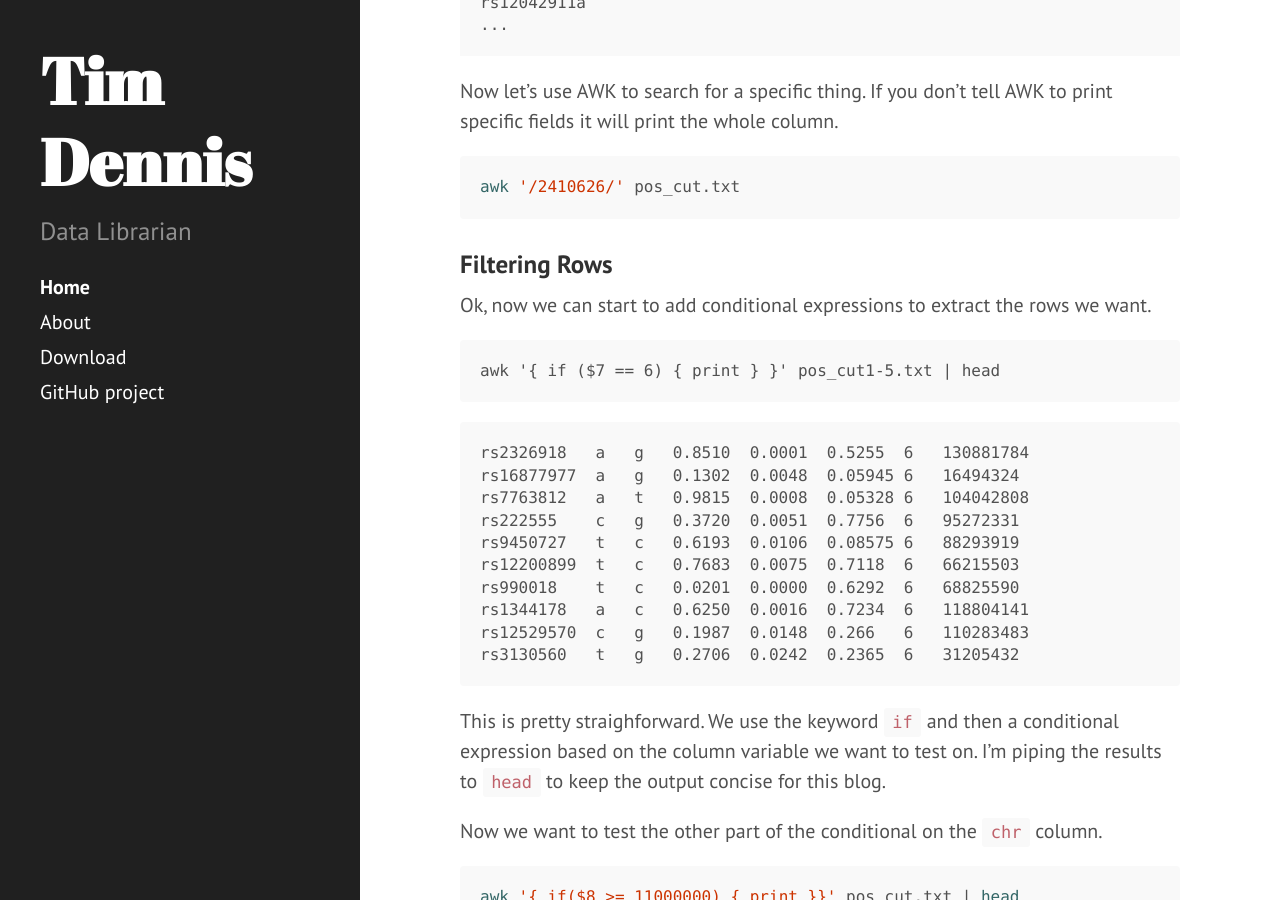
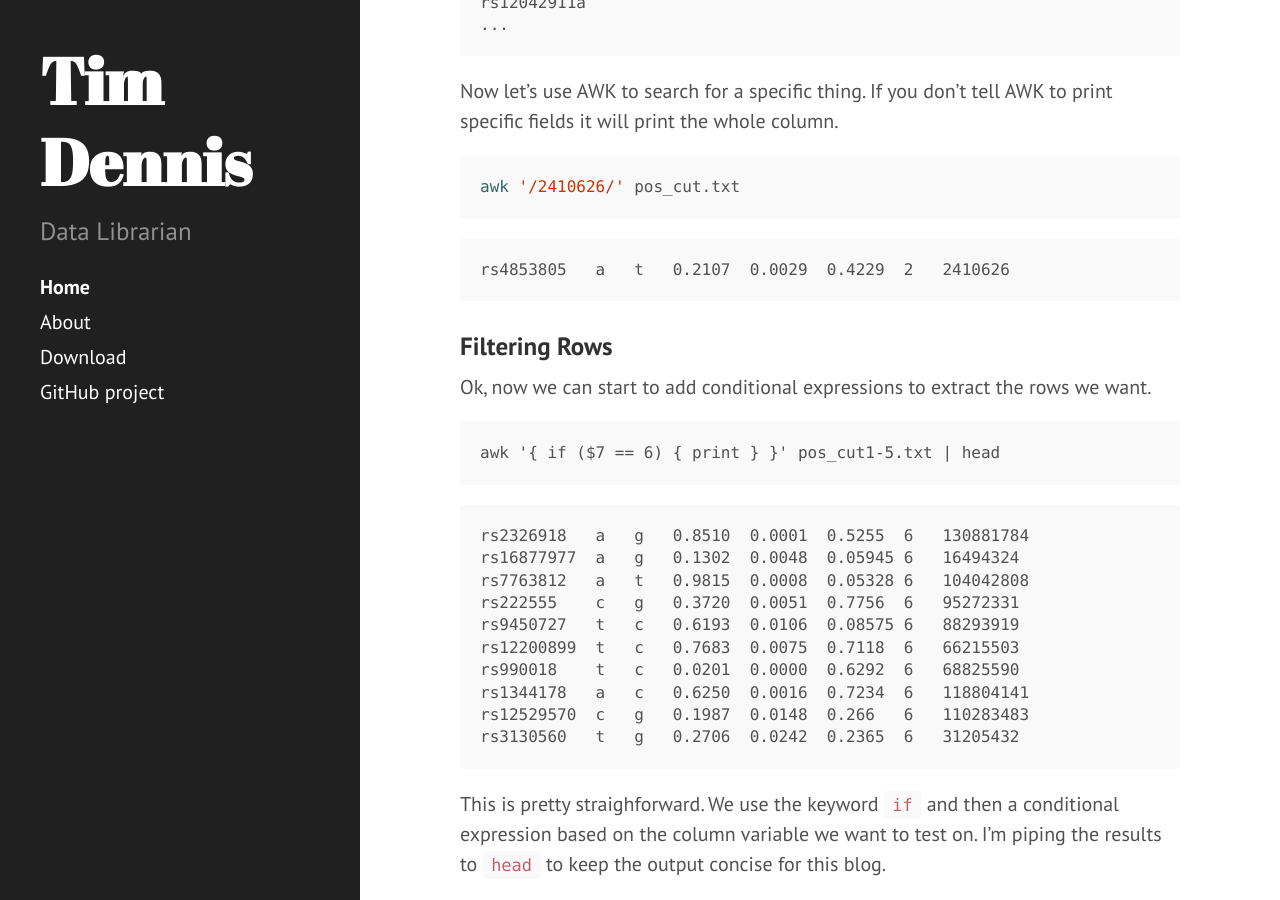
Before and after one commit to jt14den/jt14den.github.io, a Jekyll site: the page built from index.html, in a window 1280 px wide and 900 px high, scrolled down 1683 px. Built offline with Jekyll 4.4.1, drawn with Linux system fonts in a browser that asks for light colours; the list of posts is cut into pages by our own code.

Commit message:
adding output for search

````diff
--- a/_posts/2016-08-09-using-awk-filter-rows.md
+++ b/_posts/2016-08-09-using-awk-filter-rows.md
@@ -67,6 +67,10 @@ Now let's use AWK to search for a specific thing. If you don't tell AWK to print
 
 ```bash
 awk '/2410626/' pos_cut.txt
+```
+
+```output
+rs4853805   a   t   0.2107  0.0029  0.4229  2   2410626
 ```
 
 ### Filtering Rows
````
